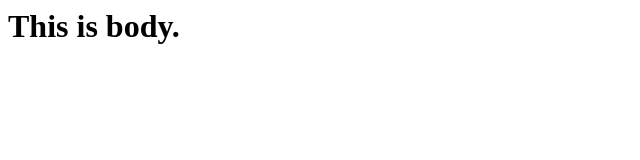
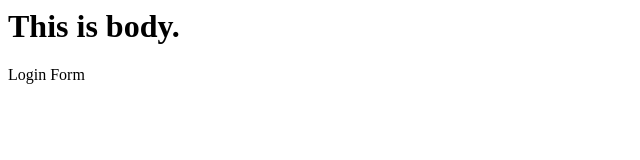
Before and after one commit to mrmubi/demo-github, a plain HTML site: page index.html in a window 1280 px wide. Shown: the full height of the page, 0-640 px from the left. Drawn offline with Linux system fonts and the light colour scheme.

Commit message:
login form

```diff
--- /dev/null
+++ b/dir2/app2.js
@@ -0,0 +1 @@
+console.log('Hello1');
--- a/index.html
+++ b/index.html
@@ -2,6 +2,7 @@
     <title>Demo GitHub App v1.0</title>
     <body>
       <H1>This is body.</H1>
+      Login Form
 
     </body>
     </html>
```
Also changed, not shown: login.html (added, +1 -0 lines), log.txt (added).
